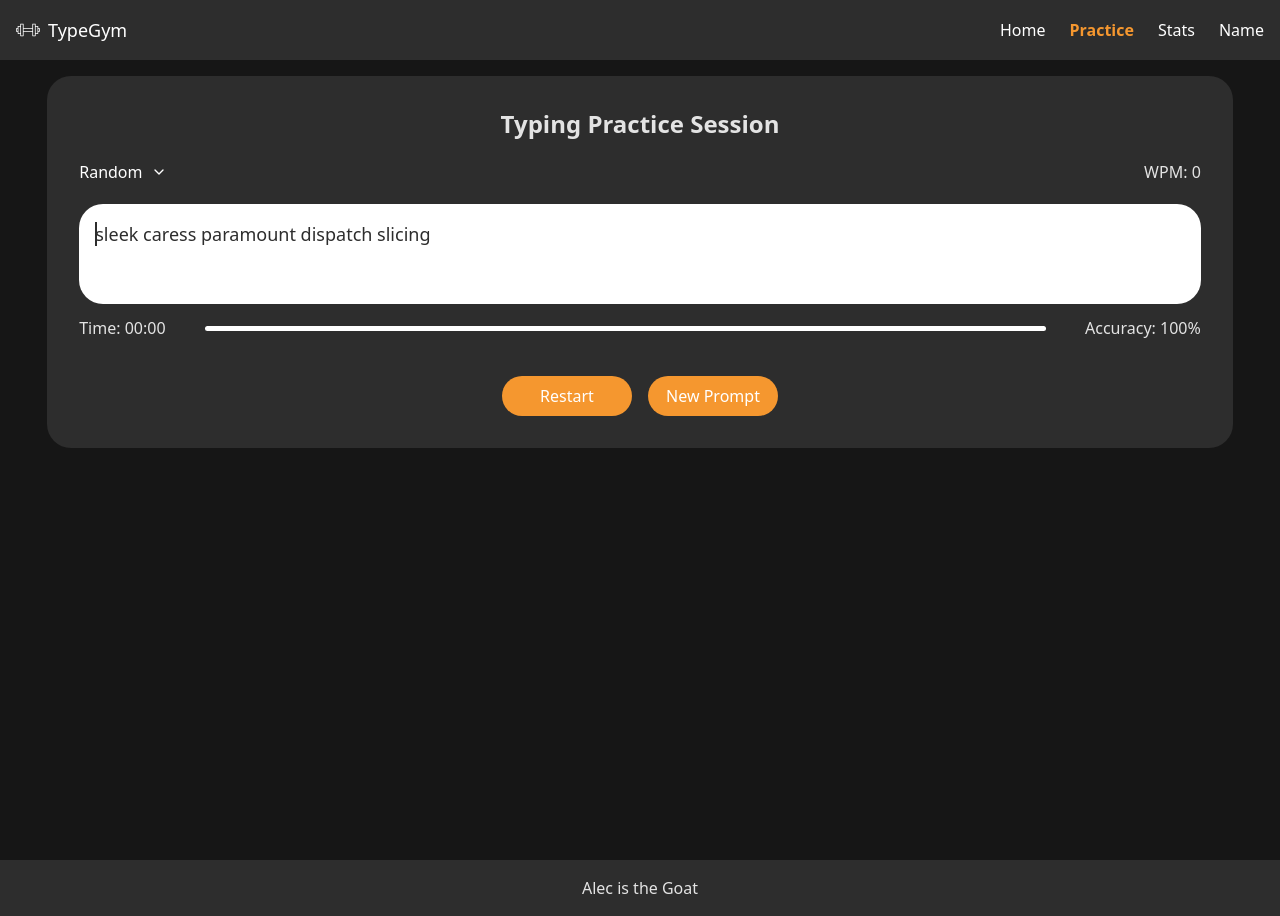
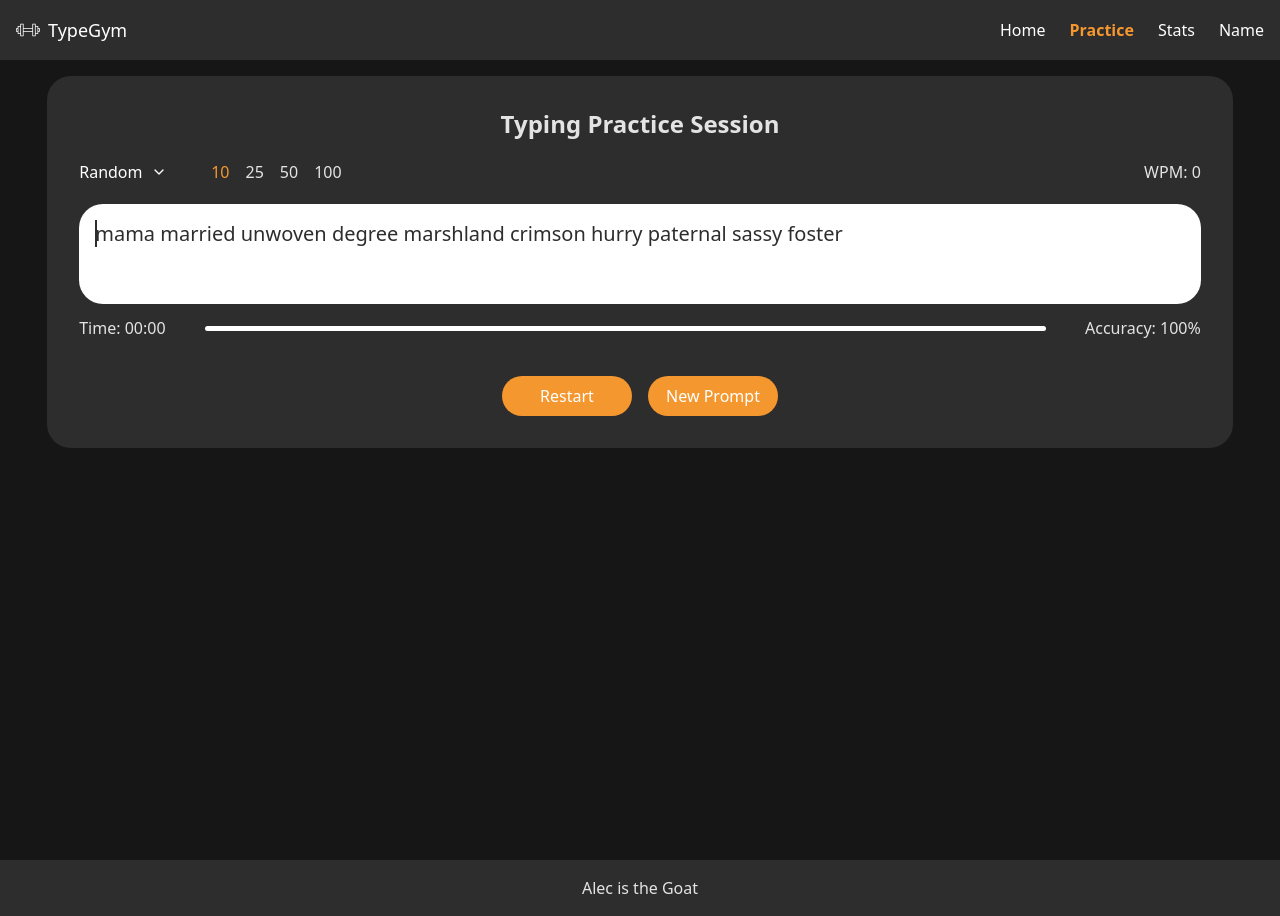
Before and after one commit to alecnhance/TypingGymV2, a React (Vite) app: page /practice in a window 1280 px wide. Built offline with nearby package versions, Linux system fonts and the light colour scheme.

Commit message:
word count buttons for random

```diff
--- a/src/components/typing_area_comp/InnerTyping.jsx
+++ b/src/components/typing_area_comp/InnerTyping.jsx
@@ -136,7 +136,7 @@ const InnerTyping = React.forwardRef(
                 autoFocus
             />
             {prompt.split(/(\s+)/).map((word, wordIndex) => (
-                <span key={wordIndex} className='whitespace-pre text-lg'>
+                <span key={wordIndex} className='whitespace-pre text-xl'>
                     {word.split("").map((char, charIndex) => {
                         const index = prompt.split(/(\s+)/).slice(0, wordIndex).join("").length + charIndex;
                         const isCursor = index === inputText.length;
--- a/src/components/typing_area_comp/TypingArea.jsx
+++ b/src/components/typing_area_comp/TypingArea.jsx
@@ -21,6 +21,7 @@ const TypingArea = () => {
     const [totalTime, setTotalTime] = useState(0);
     const [numTyped, setNumTyped] = useState(0);
     const [numWrong, setNumWrong] = useState(0);
+    const [wordCount, setWordCount] = useState(10);
 
     const options = [
         { value: 'Random', label: 'Random' },
@@ -34,23 +35,24 @@ const TypingArea = () => {
 
     useEffect(() => {
         resetPrompt();
+        setColorDict(initColorDict(prompt));
     }, [])
 
     const [inputText, setInputText] = useState('');
     const samplePrompt = "This is a sample prompt that I am testing out";
     const [prompt, setPrompt] = useState(samplePrompt);
-    const samplePromptSplit = samplePrompt.split("");
-    const initColorDict = () => {
+    const initColorDict = (curr) => {
+        const samplePromptSplit = curr.split("");
         return samplePromptSplit.map((_, index) => index).reduce((acc, val) => {
             acc[val] = "text-headerGray";
             return acc;
         }, {});
     }
-    const [colorDict, setColorDict] = useState(initColorDict());
+    const [colorDict, setColorDict] = useState(initColorDict(prompt));
 
     const handleRestart = () => {
         setInputText("");
-        setColorDict(initColorDict());
+        setColorDict(initColorDict(prompt));
         setRedCount(0);
         setProgress(0);
         setTotalTime(0);
@@ -66,17 +68,18 @@ const TypingArea = () => {
         }
     }
 
-    const makeRandomPrompt = () => {
+    const makeRandomPrompt = (count = wordCount) => {
         fetch('/words.txt')
             .then(res => res.text())
             .then(text => {
                 const words = text.split('\n');
                 let string = "";
-                for (let i = 0; i < 5; i++) {
+                for (let i = 0; i < count; i++) {
                     const index = Math.floor(Math.random() * words.length);
                     string += words[index] + ' ';
                 }
                 setPrompt(string.slice(0, string.length - 1));
+                setColorDict(initColorDict(string.slice(0, string.length - 1)));
             })
     }
 
@@ -99,6 +102,13 @@ const TypingArea = () => {
         handleRestart();
     }
 
+    const handleRandomButtons = (item) => {
+        setWordCount(item);
+        makeRandomPrompt(item);
+        handleRestart();
+    }
+
+
     return(
         <div className="flex flex-col w-full max-w-[95%] bg-headerGray rounded-3xl h-auto p-8">
             <h2 className="w-full mb-3 font-bold text-2xl">Typing Practice Session</h2>
@@ -114,6 +124,20 @@ const TypingArea = () => {
                                 <img src={custom} className='invert aspect-square h-[1.75vh]'/>
                             </div>
                         </button>
+                    }
+                    {selectedOption === 'Random' &&
+                        <div className='flex gap-4'>
+                            {[10, 25, 50, 100].map((item, index) => (
+                                <div key={index}>
+                                    <button
+                                        className={`${wordCount === item ? 'text-navOrange' : ''}`}
+                                        onClick={() => handleRandomButtons(item)}
+                                    >
+                                        {item}
+                                    </button>
+                                </div>
+                            ))}
+                        </div>
                     }
                 </div>
                 <h2>WPM: {getWPM()}</h2>
```
